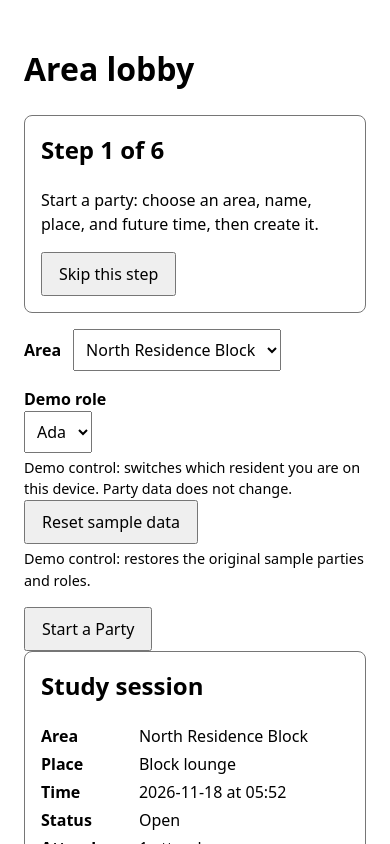
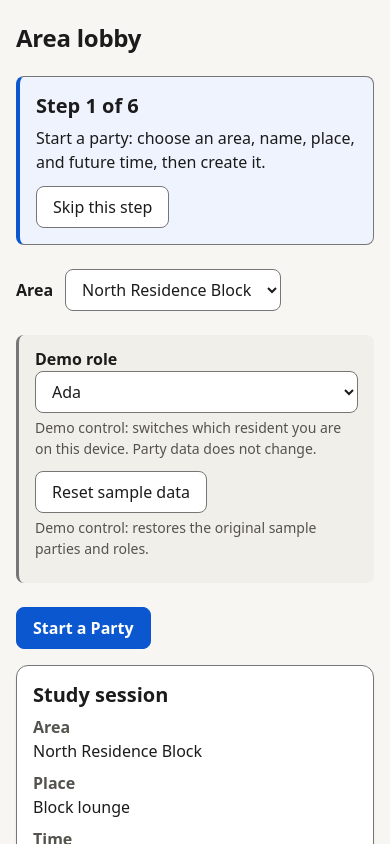
Before and after one commit to benedictngth/the-lobby, a website built with Vite: page index.html in a window 390 px wide. Both pictures are taken after a click on the button "Guided walkthrough". Shown: the top 844 px of the page. Built offline with nearby package versions, Linux system fonts and the light colour scheme.

Commit message:
style: make the prototype responsive and clear

```diff
--- a/index.html
+++ b/index.html
@@ -3,6 +3,7 @@
   <head>
     <meta charset="utf-8" />
     <meta name="viewport" content="width=device-width, initial-scale=1" />
+    <meta name="theme-color" content="#f7f6f3" />
     <title>The Lobby</title>
     <link rel="stylesheet" href="/src/styles.css" />
   </head>
--- a/src/styles.css
+++ b/src/styles.css
@@ -1,25 +1,140 @@
 :root {
   color-scheme: light;
-  font-family: system-ui, sans-serif;
+  font-family: system-ui, -apple-system, 'Segoe UI', Roboto, sans-serif;
   line-height: 1.5;
+
+  /* Layout and spacing */
+  --page-max: 46rem;
+  --pad-inline: clamp(1rem, 4vw, 3rem);
+  --space-1: 0.25rem;
+  --space-2: 0.5rem;
+  --space-3: 0.75rem;
+  --space-4: 1rem;
+  --space-5: 1.5rem;
+  --space-6: 2rem;
+
+  /* Type scale */
+  --text-sm: 0.875rem;
+  --text-lg: 1.25rem;
+  --text-xl: clamp(1.5rem, 1.25rem + 1vw, 2rem);
+
+  /* Borders and focus */
+  --border-color: #767676;
+  --border: 1px solid var(--border-color);
+  --radius: 0.5rem;
+  --radius-lg: 0.75rem;
+  --focus: #0b57d0;
+
+  /* Surfaces, text, and actions */
+  --page-bg: #f7f6f3;
+  --surface: #ffffff;
+  --surface-muted: #f1efe9;
+  --surface-hover: #efeee9;
+  --text: #1b1b1b;
+  --text-muted: #55534e;
+  --action: #0b57d0;
+  --action-hover: #0842a0;
+  --on-action: #ffffff;
+  --danger: #b3261e;
+
+  /* Status colours; every pair is checked at 4.5:1 or better */
+  --open-bg: #e6f4ea;
+  --open-text: #146c2e;
+  --on-way-bg: #fff1d6;
+  --on-way-text: #7a4100;
+  --here-bg: #e8f0fe;
+  --here-text: #0b4f9e;
+  --ended-bg: #eeece7;
+  --ended-text: #4a4844;
+}
+
+*,
+*::before,
+*::after {
+  box-sizing: border-box;
+}
+
+html {
+  background: var(--page-bg);
 }
 
 body {
+  color: var(--text);
   margin: 0 auto;
-  max-width: 40rem;
-  padding: 1.5rem;
+  max-width: var(--page-max);
+  overflow-wrap: break-word;
+  padding: clamp(1.5rem, 3vw, 2.5rem) var(--pad-inline) var(--space-6);
+}
+
+h1 {
+  font-size: var(--text-xl);
+  letter-spacing: -0.01em;
+  line-height: 1.15;
+  margin: 0 0 var(--space-4);
+}
+
+h2 {
+  font-size: var(--text-lg);
+  line-height: 1.25;
+  margin: var(--space-4) 0 var(--space-2);
+}
+
+p {
+  margin: 0 0 var(--space-3);
 }
 
 button {
+  background: var(--surface);
+  border: var(--border);
+  border-radius: var(--radius);
+  color: var(--text);
+  cursor: pointer;
   font: inherit;
-  padding: 0.5rem 1rem;
+  min-height: 2.5rem;
+  padding: var(--space-2) var(--space-4);
+  transition:
+    background-color 120ms ease,
+    border-color 120ms ease,
+    box-shadow 120ms ease;
+}
+
+button:hover {
+  background: var(--surface-hover);
+}
+
+button.primary {
+  background: var(--action);
+  border-color: var(--action);
+  color: var(--on-action);
+  font-weight: 600;
+}
+
+button.primary:hover {
+  background: var(--action-hover);
+  border-color: var(--action-hover);
 }
 
 input,
 select {
+  background: var(--surface);
+  border: var(--border);
+  border-radius: var(--radius);
+  color: var(--text);
   font: inherit;
   max-width: 100%;
-  padding: 0.5rem;
+  min-height: 2.5rem;
+  padding: var(--space-2) var(--space-3);
+}
+
+.field input,
+.field select,
+.demo-controls select {
+  width: 100%;
+}
+
+:focus-visible {
+  outline: 3px solid var(--focus);
+  outline-offset: 2px;
 }
 
 .demo-start-actions,
@@ -27,8 +142,8 @@ select {
 .form-actions {
   display: flex;
   flex-wrap: wrap;
-  gap: 0.75rem;
-  margin-block: 1rem;
+  gap: var(--space-3);
+  margin-block: var(--space-4);
 }
 
 .area-controls {
@@ -40,7 +155,11 @@ select {
 }
 
 .demo-controls {
-  margin-block: 1rem;
+  background: var(--surface-muted);
+  border-left: 3px solid var(--border-color);
+  border-radius: var(--radius);
+  margin-block: var(--space-5);
+  padding: var(--space-3) var(--space-4);
 }
 
 .demo-controls label {
@@ -49,15 +168,18 @@ select {
 }
 
 .demo-hint {
-  font-size: 0.9rem;
-  margin: 0.25rem 0 0;
+  color: var(--text-muted);
+  font-size: var(--text-sm);
+  margin: var(--space-1) 0 var(--space-3);
 }
 
 .guided-prompt {
-  border: 1px solid #767676;
-  border-radius: 0.5rem;
-  margin-block: 1rem;
-  padding: 1rem;
+  background: #eef3fd;
+  border: var(--border);
+  border-left: 4px solid var(--action);
+  border-radius: var(--radius);
+  margin-block: var(--space-5);
+  padding: var(--space-4);
 }
 
 .guided-prompt h2 {
@@ -66,34 +188,86 @@ select {
 
 .status-controls {
   align-items: center;
+  background: var(--surface);
+  border: var(--border);
+  border-radius: var(--radius);
   display: flex;
   flex-wrap: wrap;
-  gap: 0.5rem;
-  margin-block: 1rem;
+  gap: var(--space-2);
+  margin-block: var(--space-4);
+  padding: var(--space-3);
 }
 
 .status-controls p {
   font-weight: 600;
-  margin: 0;
+  margin: 0 var(--space-1) 0 0;
 }
 
 .attendee-list {
-  margin-block: 0.5rem 1rem;
+  margin-block: var(--space-2) var(--space-4);
+  padding-inline-start: var(--space-5);
+}
+
+.attendee-list li {
+  margin-block-end: var(--space-1);
+}
+
+.status-badge {
+  border-radius: 999px;
+  display: inline-block;
+  font-size: var(--text-sm);
+  font-weight: 600;
+  line-height: 1.4;
+  padding: 0.1rem var(--space-2);
+}
+
+.status-open,
+.status-in {
+  background: var(--open-bg);
+  color: var(--open-text);
+}
+
+.status-on-the-way {
+  background: var(--on-way-bg);
+  color: var(--on-way-text);
+}
+
+.status-here {
+  background: var(--here-bg);
+  color: var(--here-text);
+}
+
+.status-ended {
+  background: var(--ended-bg);
+  color: var(--ended-text);
 }
 
 .party-ended {
   font-weight: 600;
+  margin-block: var(--space-3);
 }
 
 .party-list {
   display: grid;
-  gap: 1rem;
+  gap: var(--space-4);
+  grid-template-columns: repeat(auto-fill, minmax(min(100%, 18rem), 1fr));
+  margin-block: var(--space-4) 0;
 }
 
 .party-card {
-  border: 1px solid #767676;
-  border-radius: 0.5rem;
-  padding: 1rem;
+  background: var(--surface);
+  border: var(--border);
+  border-radius: var(--radius-lg);
+  box-shadow: 0 1px 2px rgb(27 27 27 / 0.08);
+  padding: var(--space-4);
+  transition:
+    border-color 120ms ease,
+    box-shadow 120ms ease;
+}
+
+.party-card:focus-within {
+  border-color: var(--focus);
+  box-shadow: 0 0 0 3px rgb(11 87 208 / 0.2);
 }
 
 .party-card h2 {
@@ -102,12 +276,13 @@ select {
 
 .party-details {
   display: grid;
-  grid-template-columns: max-content 1fr;
-  gap: 0.25rem 1rem;
-  margin: 0;
+  gap: var(--space-1) var(--space-4);
+  grid-template-columns: max-content minmax(0, 1fr);
+  margin: 0 0 var(--space-4);
 }
 
 .party-details dt {
+  color: var(--text-muted);
   font-weight: 600;
 }
 
@@ -115,16 +290,29 @@ select {
   margin: 0;
 }
 
+/* Stack term/description pairs before the two-column list can overflow. */
+@media (max-width: 26rem) {
+  .party-details {
+    gap: 0;
+    grid-template-columns: minmax(0, 1fr);
+  }
+
+  .party-details dd {
+    margin-block-end: var(--space-2);
+  }
+}
+
 .party-estimate,
 .empty-state {
+  color: var(--text-muted);
   margin-block-end: 0;
 }
 
 .field {
   display: flex;
   flex-direction: column;
-  gap: 0.25rem;
-  margin-block-end: 1rem;
+  gap: var(--space-1);
+  margin-block: 0 var(--space-3);
 }
 
 .field label {
@@ -132,24 +320,43 @@ select {
 }
 
 .field-error {
-  color: #b3261e;
+  color: var(--danger);
   font-size: 0.9rem;
   margin: 0;
   min-height: 1.4em;
 }
 
 [aria-invalid='true'] {
-  border-color: #b3261e;
+  border-color: var(--danger);
   border-width: 2px;
 }
 
 .app-status {
-  background: #f5f5f5;
-  border-radius: 0.25rem;
-  margin-block-start: 1.5rem;
-  padding: 0.5rem 1rem;
+  background: var(--surface-hover);
+  border-left: 4px solid var(--border-color);
+  border-radius: var(--radius);
+  margin-block-start: var(--space-5);
+  padding: var(--space-2) var(--space-4);
 }
 
 .app-status:empty {
   display: none;
 }
+
+@media (pointer: coarse) {
+  button,
+  input,
+  select {
+    min-height: 2.75rem;
+  }
+}
+
+@media (prefers-reduced-motion: reduce) {
+  *,
+  *::before,
+  *::after {
+    animation: none !important;
+    scroll-behavior: auto !important;
+    transition: none !important;
+  }
+}
--- a/src/views.js
+++ b/src/views.js
@@ -5,8 +5,8 @@ function el(tag, className, text) {
   return node;
 }
 
-function actionButton(action, text) {
-  const button = el('button', null, text);
+function actionButton(action, text, variant) {
+  const button = el('button', variant ?? null, text);
   button.type = 'button';
   button.dataset.action = action;
   return button;
@@ -48,8 +48,24 @@ function formatWallClock(value) {
   return time ? `${date} at ${time}` : text;
 }
 
+const STATUS_CLASS = {
+  Open: 'open',
+  In: 'in',
+  'On the way': 'on-the-way',
+  Here: 'here',
+  Ended: 'ended',
+};
+
+// The label is the status text; colour only reinforces it.
+function statusBadge(status) {
+  return el('span', `status-badge status-${STATUS_CLASS[status] ?? 'ended'}`, status);
+}
+
 function appendDetail(list, term, description) {
-  list.append(el('dt', null, term), el('dd', null, description));
+  const detail = el('dd');
+  if (description instanceof Node) detail.append(description);
+  else detail.textContent = description;
+  list.append(el('dt', null, term), detail);
 }
 
 function renderPartyCard(state, party, areaName) {
@@ -64,7 +80,7 @@ function renderPartyCard(state, party, areaName) {
   appendDetail(details, 'Area', areaName);
   appendDetail(details, 'Place', party.place);
   appendDetail(details, 'Time', formatWallClock(party.startsAt));
-  appendDetail(details, 'Status', party.status);
+  appendDetail(details, 'Status', statusBadge(party.status));
   appendDetail(
     details,
     'Attendees',
@@ -83,6 +99,7 @@ function renderPartyCard(state, party, areaName) {
   return article;
 }
 
+// shortcut: the persistence step is instructional only because the in-memory `ui` cannot survive a reload; upgrade when walkthrough progress must resume after refresh.
 export const GUIDED_STEPS = [
   'Start a party: choose an area, name, place, and future time, then create it.',
   'Switch the demo role to Li to act as another resident.',
@@ -130,7 +147,10 @@ export function renderDemoStart() {
   );
 
   const actions = el('div', 'demo-start-actions');
-  actions.append(actionButton('guided', 'Guided walkthrough'), actionButton('explore', 'Explore freely'));
+  actions.append(
+    actionButton('guided', 'Guided walkthrough', 'primary'),
+    actionButton('explore', 'Explore freely'),
+  );
   fragment.append(actions);
   return fragment;
 }
@@ -197,7 +217,7 @@ export function renderAreaLobby(state, ui) {
     for (const party of parties) list.append(renderPartyCard(state, party, areaName));
   }
 
-  fragment.append(controls, demoControls, actionButton('start-party', 'Start a Party'), list);
+  fragment.append(controls, demoControls, actionButton('start-party', 'Start a Party', 'primary'), list);
   return fragment;
 }
 
@@ -241,7 +261,7 @@ export function renderPartySetup(state, ui) {
   );
 
   const actions = el('div', 'form-actions');
-  const submit = el('button', null, 'Create party');
+  const submit = el('button', 'primary', 'Create party');
   submit.type = 'submit';
   actions.append(submit, actionButton('back-to-lobby', 'Back to lobby'));
   form.append(actions);
@@ -274,7 +294,7 @@ export function renderPartyDetails(state, partyId, ui) {
   appendDetail(details, 'Area', areaName);
   appendDetail(details, 'Place', party.place);
   appendDetail(details, 'Time', formatWallClock(party.startsAt));
-  appendDetail(details, 'Status', party.status);
+  appendDetail(details, 'Status', statusBadge(party.status));
   appendDetail(details, 'Host', host?.name ?? 'Unknown resident');
   fragment.append(details);
 
@@ -296,7 +316,7 @@ export function renderPartyDetails(state, partyId, ui) {
       : 'Estimate unavailable';
     fragment.append(el('p', 'party-estimate', estimate));
 
-    const join = actionButton('join-party', 'Join party');
+    const join = actionButton('join-party', 'Join party', 'primary');
     join.dataset.partyId = party.id;
     fragment.append(join);
   }
@@ -323,7 +343,9 @@ export function renderPartyDetails(state, partyId, ui) {
       item.status === 'On the way' && Number.isFinite(item.etaMinutes)
         ? ` — ETA ${item.etaMinutes} min`
         : '';
-    list.append(el('li', null, `${name} — ${item.status}${eta}`));
+    const entry = el('li');
+    entry.append(`${name} — `, statusBadge(item.status), eta);
+    list.append(entry);
   }
 
   fragment.append(el('h2', null, 'Attendees'), list, actionButton('back-to-lobby', 'Back to lobby'));
```
Also changed, not shown: tests/app.spec.js (+85 -0 lines).
